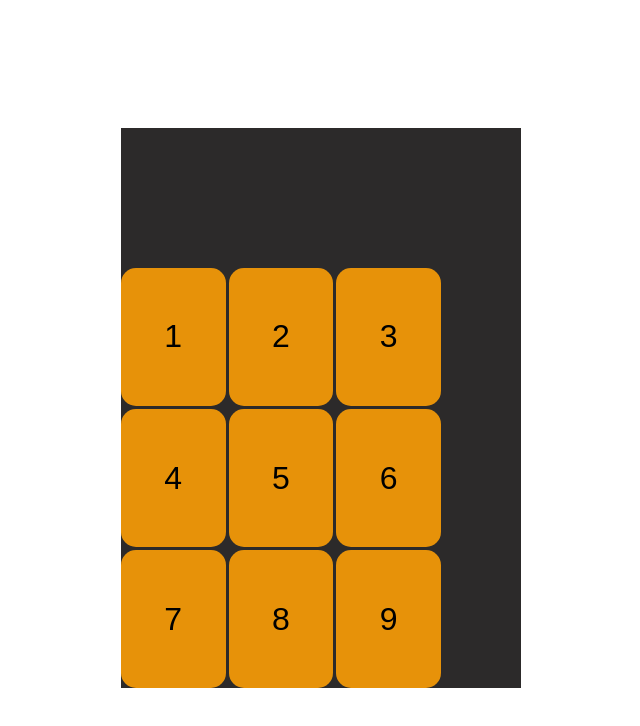
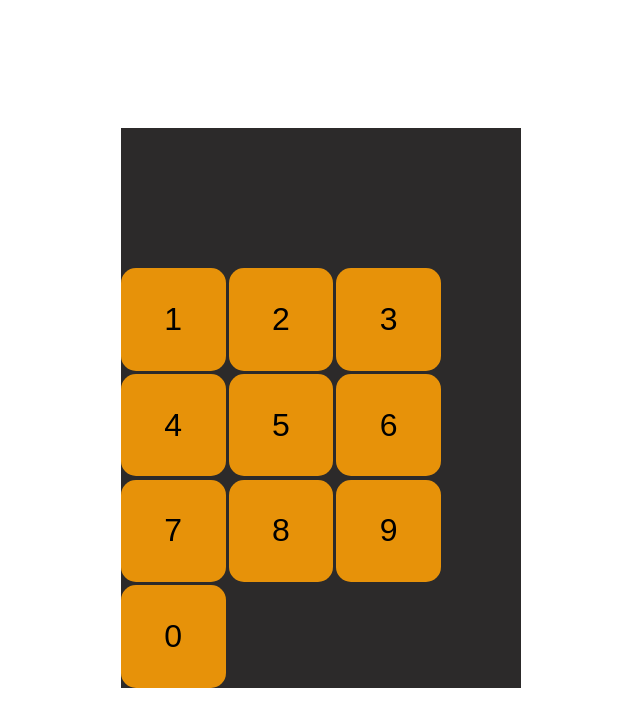
Before and after one commit to TheCyanNerd/odin-calculator, a plain HTML site: page index.html in a window 1280 px wide. Shown: the whole page, without its empty margins (319-959 px from the left). Drawn offline with Linux system fonts and the light colour scheme.

Commit message:
Added button for zero

```diff
--- a/index.html
+++ b/index.html
@@ -19,6 +19,7 @@
       <button id="btn-7" class="digit">7</button>
       <button id="btn-8" class="digit">8</button>
       <button id="btn-9" class="digit">9</button>
+      <button id="btn-0" class="digit">0</button>
     </div>
   </div>
 </body>
```
